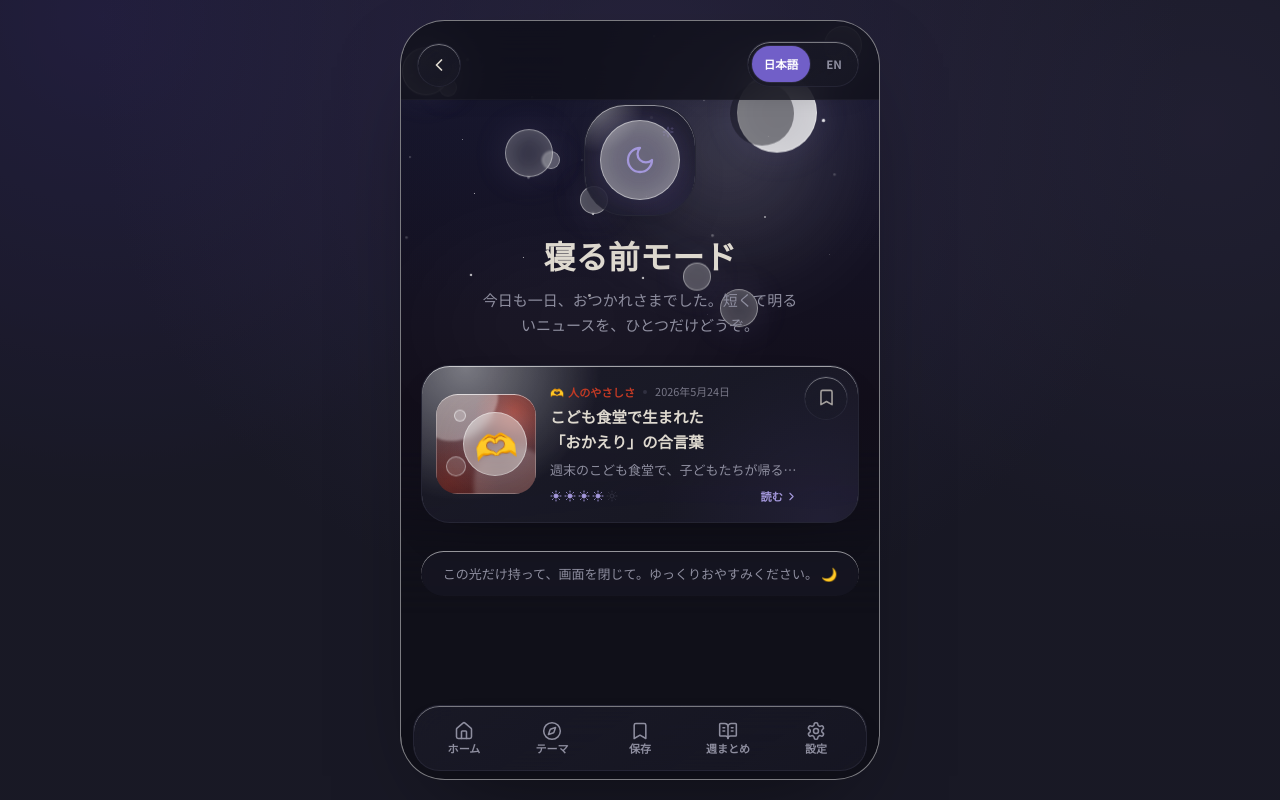
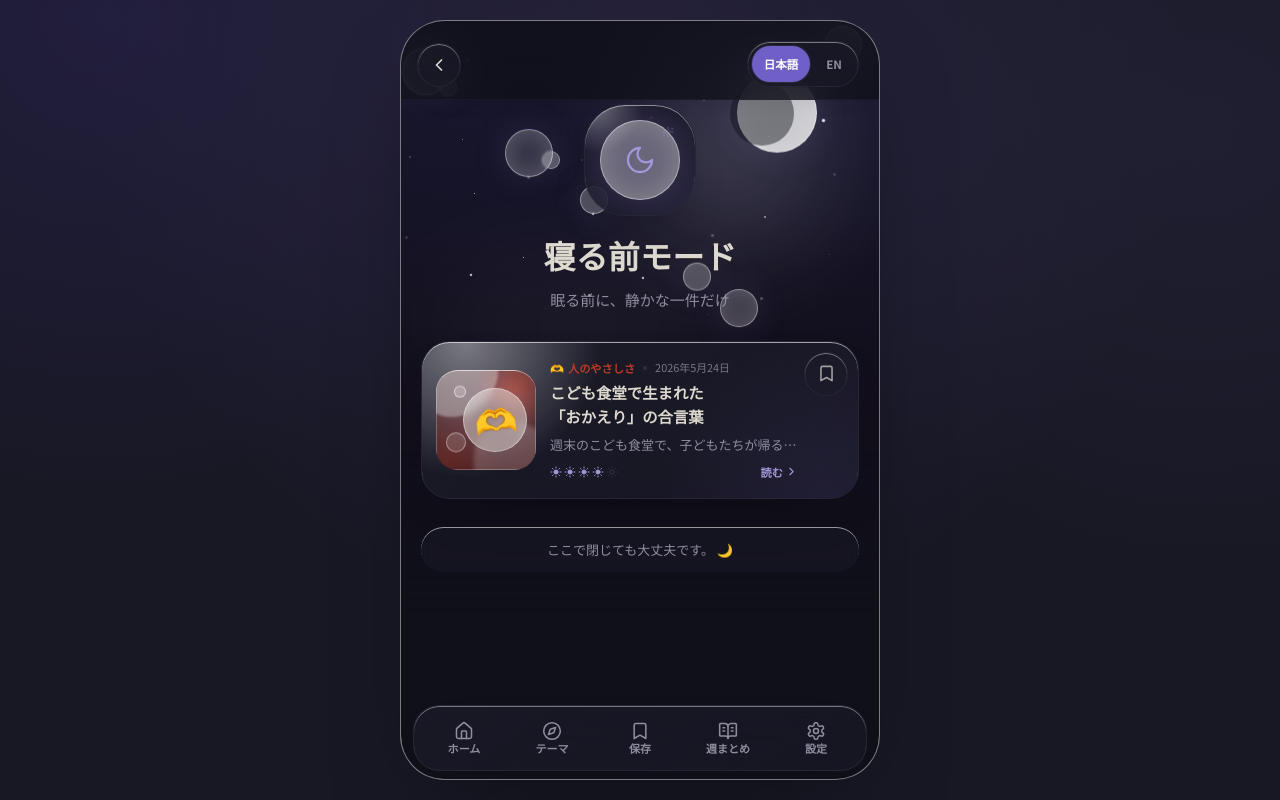
Before and after one commit to sunpotflower4460-cpu/Hot-news, a Next.js app: page /night in a window 1280 px wide. Built offline with nearby package versions, Linux system fonts and the light colour scheme; a web font is replaced by a local one.

Commit message:
feat: localize bedtime mode

```diff
--- a/src/app/(app)/night/page.tsx
+++ b/src/app/(app)/night/page.tsx
@@ -1,5 +1,6 @@
 import { Moon, Sparkles } from 'lucide-react';
 import { ArticleCard } from '@/components/article/ArticleCard';
+import { T } from '@/components/i18n/T';
 import { ScreenHeader } from '@/components/layout/ScreenHeader';
 import { EmptyState } from '@/components/ui/EmptyState';
 import { LinkButton } from '@/components/ui/LinkButton';
@@ -15,24 +16,24 @@ export default async function NightPage() {
         <div className="soft-surface relative mx-auto flex h-28 w-28 items-center justify-center rounded-[2.6rem] shadow-float">
           <div className="absolute inset-3 animate-breathe rounded-full bg-accent-soft/80 blur-xl" />
           <div className="ambient-ring relative flex h-20 w-20 items-center justify-center rounded-full bg-white/30 text-accent shadow-glow">
-            <Moon size={32} strokeWidth={1.7} />
+            <Moon aria-hidden size={32} strokeWidth={1.7} />
           </div>
-          <Sparkles size={14} className="absolute right-5 top-5 animate-twinkle text-accent" />
+          <Sparkles aria-hidden size={14} className="absolute right-5 top-5 animate-twinkle text-accent" />
         </div>
-        <h1 className="mt-5 font-rounded text-display font-bold text-text">寝る前モード</h1>
+        <T id="settings.night" as="h1" className="mt-5 font-rounded text-display font-bold text-text" />
         <p className="mx-auto mt-2 max-w-xs text-body leading-relaxed text-muted">
-          今日も一日、おつかれさまでした。短くて明るいニュースを、ひとつだけどうぞ。
+          <T id="greeting.nightSubtitle" />
         </p>
       </div>
 
       {reads.length === 0 ? (
         <EmptyState
           glyph="🌙"
-          title="今夜の一件は準備中です"
-          description="夜に安心して読める明るいニュースが見つかり次第、ここへ届けます。"
+          title={<T id="home.preparing" />}
+          description={<T id="home.preparingDescription" />}
           action={
             <LinkButton href="/home" variant="soft">
-              ホームへもどる
+              <T id="notFound.home" />
             </LinkButton>
           }
         />
@@ -40,7 +41,7 @@ export default async function NightPage() {
         <div className="mt-7 px-5">
           <ArticleCard article={reads[0]} layout="list" />
           <p className="mt-7 rounded-card bg-surface/50 px-4 py-3 text-center text-caption leading-relaxed text-muted shadow-inner-light backdrop-blur-sm">
-            この光だけ持って、画面を閉じて。ゆっくりおやすみください。 🌙
+            <T id="home.progressCloseAnytime" /> 🌙
           </p>
         </div>
       )}
```
